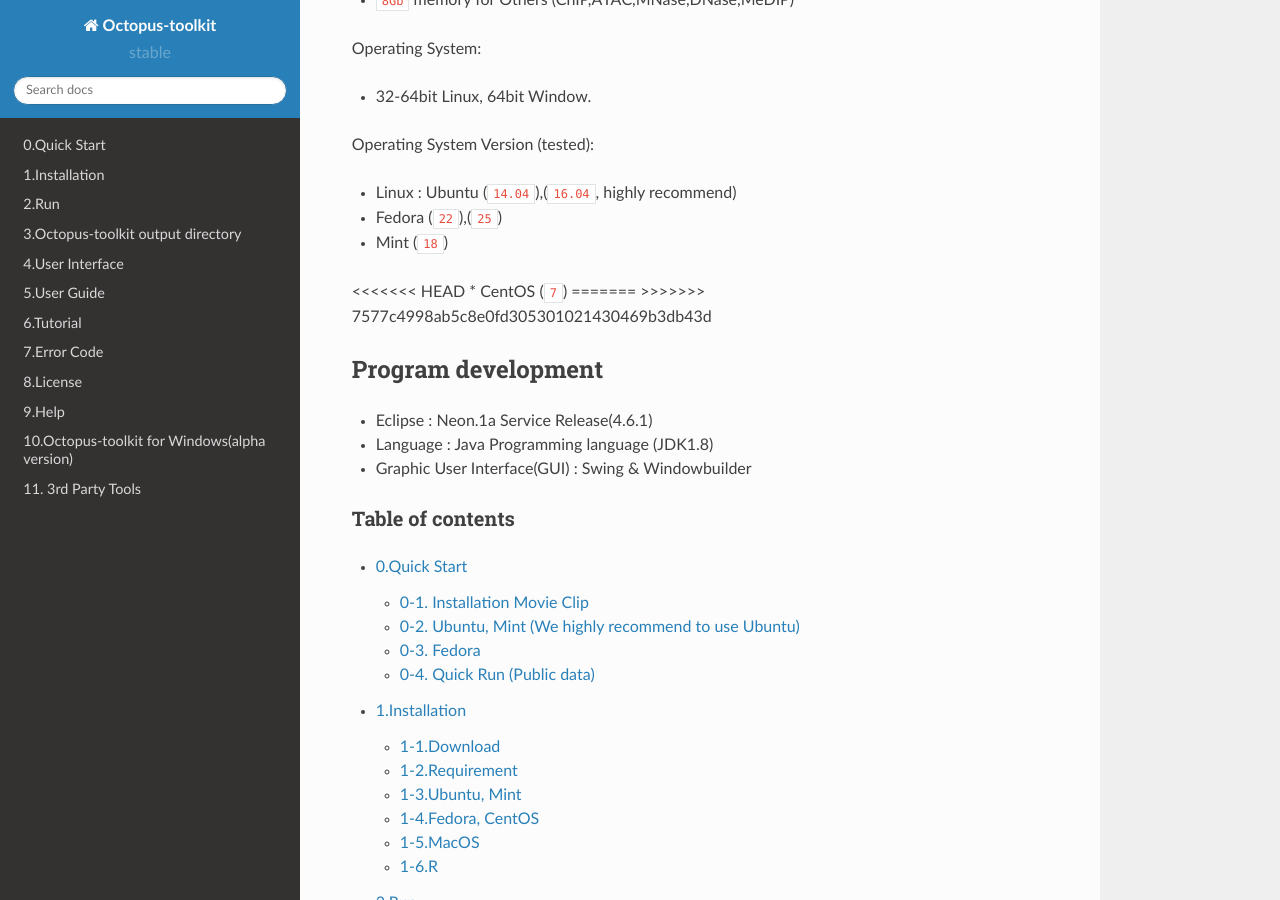
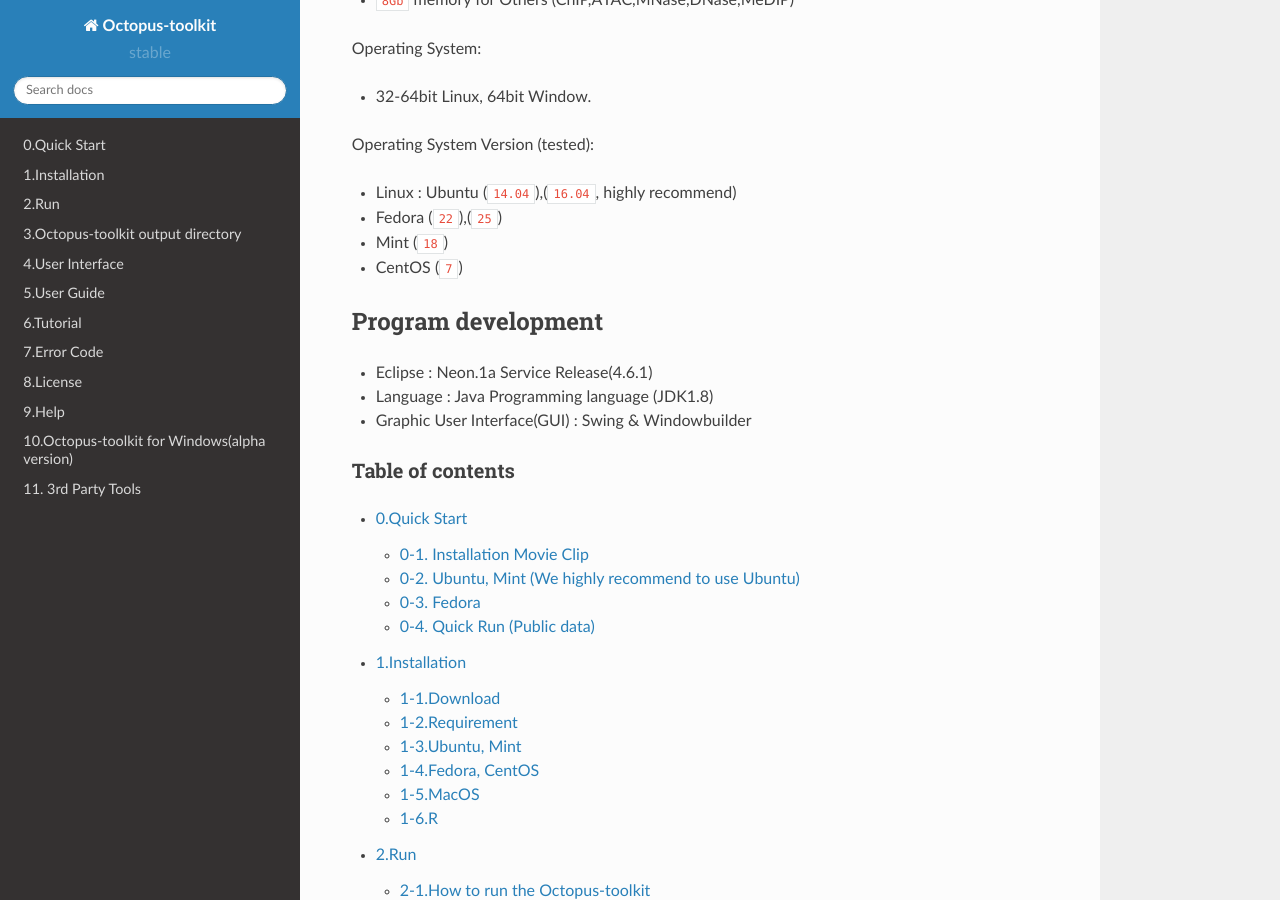
Before and after one commit to kangk1204/Octopus-toolkit2, a Sphinx documentation site: the page built from doc/index.rst, in a window 1280 px wide and 900 px high, scrolled down 2667 px. Built offline with Sphinx 7.4.7 and the Read the Docs theme 2.0.0, drawn with Linux system fonts in a browser that asks for light colours.

Commit message:
20171206_update

```diff
--- a/doc/index.rst
+++ b/doc/index.rst
@@ -105,10 +105,7 @@ Operating System Version (tested):
 * Linux : Ubuntu (``14.04``),(``16.04``, highly recommend)
 * Fedora (``22``),(``25``)
 * Mint (``18``)
-<<<<<<< HEAD
 * CentOS (``7``)
-=======
->>>>>>> 7577c4998ab5c8e0fd305301021430469b3db43d
 
 Program development
 -------------------
```
